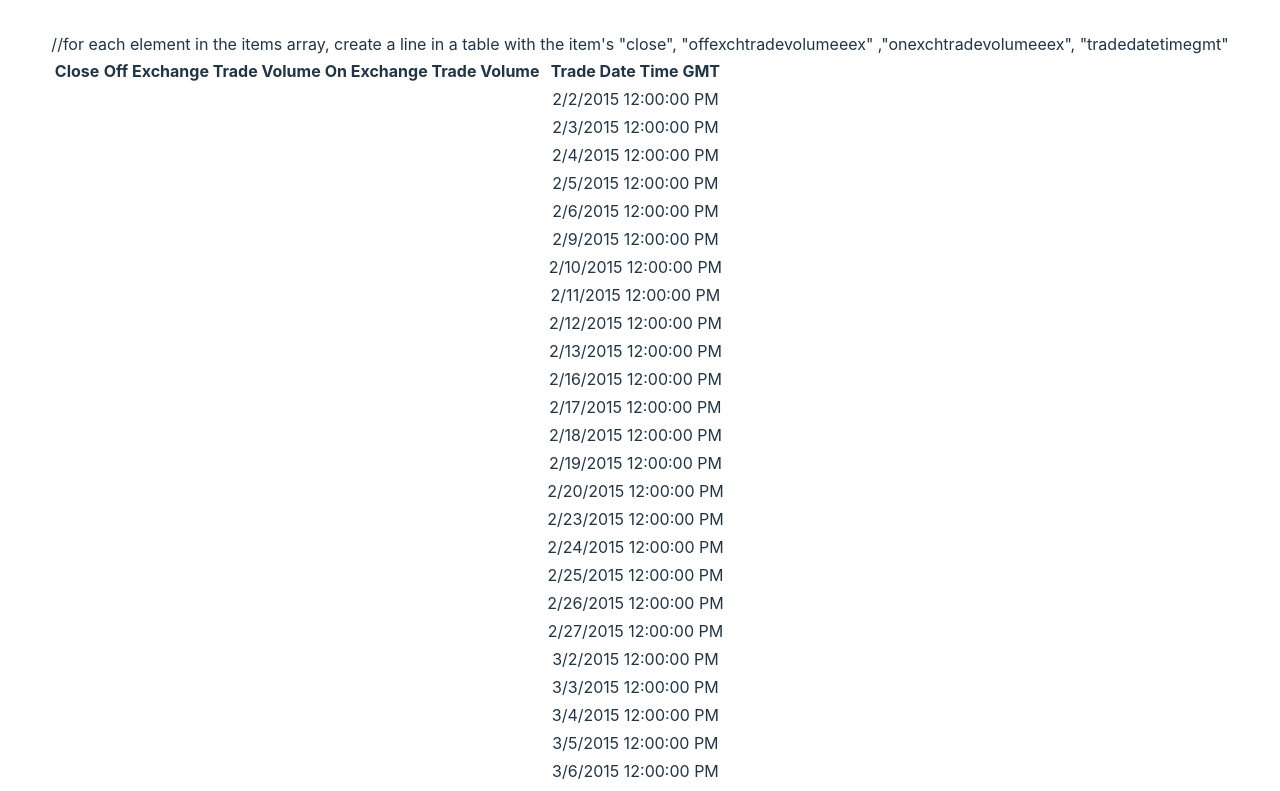
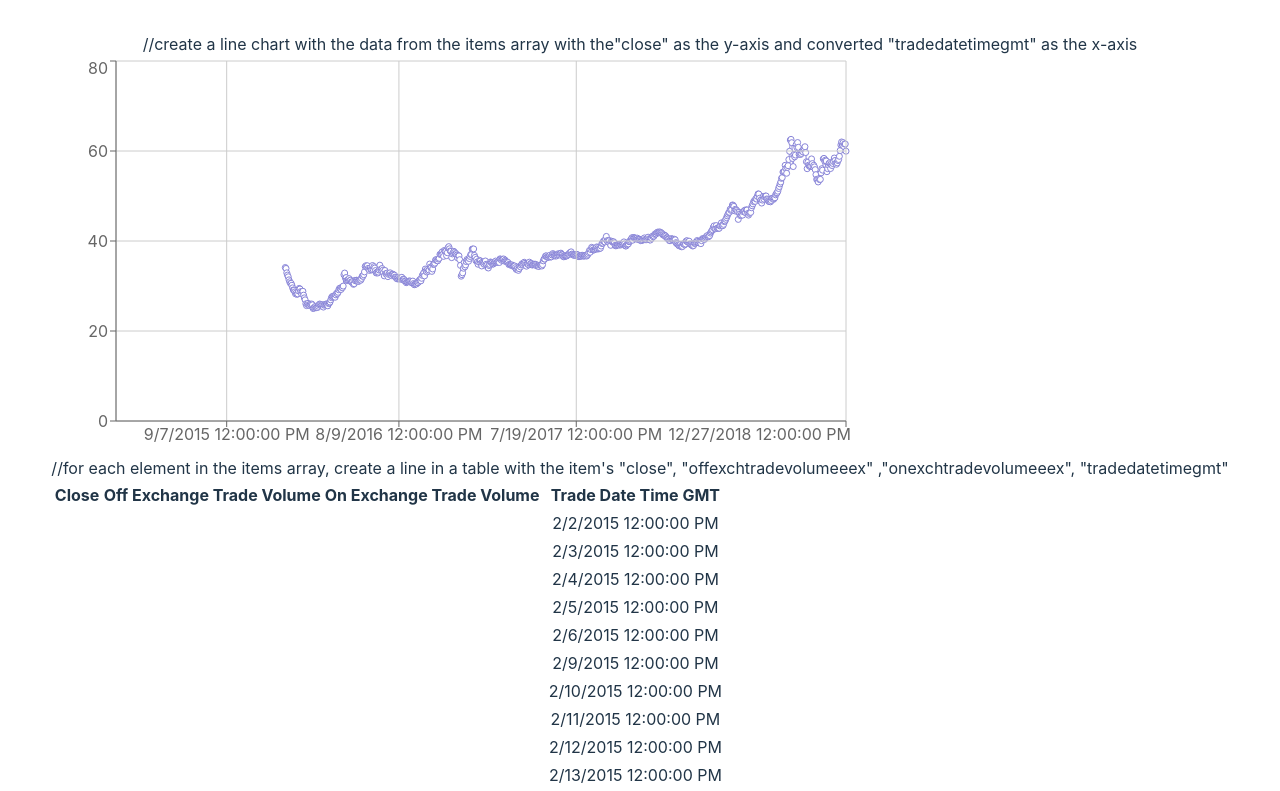
Before and after one commit to leo-d-a/test-limpide, a React (Vite) app in the folder front/: page / in a window 1280 px wide. Shown: the top 791 px of the page. Built offline with nearby package versions, Linux system fonts and the light colour scheme.

Commit message:
feat: display a linechart with the data

```diff
--- a/front/package.json
+++ b/front/package.json
@@ -11,7 +11,8 @@
   },
   "dependencies": {
     "react": "^18.2.0",
-    "react-dom": "^18.2.0"
+    "react-dom": "^18.2.0",
+    "recharts": "^2.12.3"
   },
   "devDependencies": {
     "@types/react": "^18.2.66",
--- a/front/src/App.jsx
+++ b/front/src/App.jsx
@@ -4,11 +4,36 @@ import viteLogo from '/vite.svg';
 import './App.css';
 import data from './data.json';
 
+import { LineChart, Line, CartesianGrid, XAxis, YAxis } from 'recharts';
+
 function App() {
   const [items, setItems] = useState(data.results.items);
 
+  //convert the "tradedatetimegmt" to a date object
+  /* items.forEach((item) => {
+    item.tradedatetimegmt = new Date(item.tradedatetimegmt);
+  }); */
+
   return (
     <>
+      <div>
+        //create a line chart with the data from the items array with the"close"
+        as the y-axis and converted "tradedatetimegmt" as the x-axis
+        <LineChart
+          width={800}
+          height={400}
+          data={items}
+        >
+          <Line
+            type="monotone"
+            dataKey="close"
+            stroke="#8884d8"
+          />
+          <CartesianGrid stroke="#ccc" />
+          <XAxis dataKey="tradedatetimegmt" />
+          <YAxis />
+        </LineChart>
+      </div>
       <div>
         //for each element in the items array, create a line in a table with the
         item's "close", "offexchtradevolumeeex" ,"onexchtradevolumeeex",
```
Also changed, not shown: 1 other file (tests, documents, lock files or other folders).
